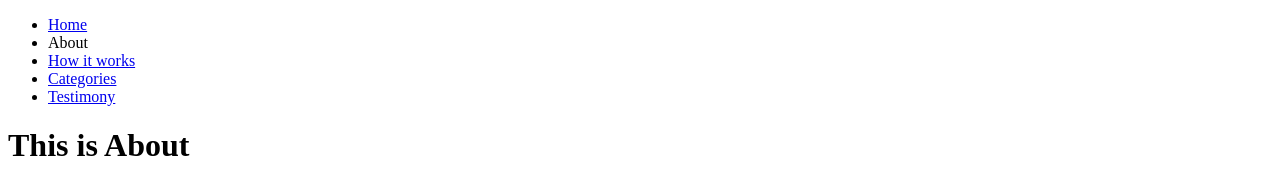
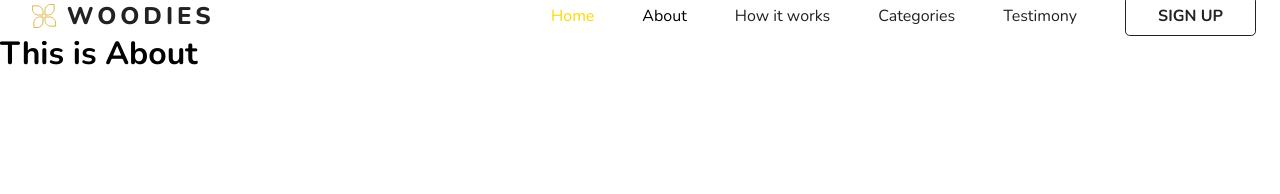
Before and after one commit to Ninni-cfm/day76_lev3_1_node.js-http, a website: page public/assets/html/about.html in a window 1280 px wide. Drawn offline with nearby package versions, Linux system fonts and the light colour scheme.

Commit message:
Navigation styled

```diff
--- a/index.js
+++ b/index.js
@@ -22,6 +22,12 @@ const server = http.createServer((req, res) => {
         case '.png':
             mimeType = 'image/png';
             break;
+        case '.webp':
+            mimeType = 'image/webp';
+            break;
+        case '.svg':
+            mimeType = 'image/svg+xml';
+            break;
         case '.css':
             mimeType = 'text/css';
             break;
--- a/public/assets/css/style.css
+++ b/public/assets/css/style.css
@@ -0,0 +1,67 @@
+/****************************************************************************/
+@import url("https://fonts.googleapis.com/css2?family=Nunito:ital,wght@0,200;0,300;0,400;0,600;0,700;0,800;0,900;1,200;1,300;1,400;1,600;1,700;1,800;1,900&display=swap");
+
+/****************************************************************************/
+* {
+    margin: 0;
+    padding: 0;
+}
+
+/****************************************************************************/
+html {
+    font-family: "Nunito", sans-serif;
+}
+
+/****************************************************************************/
+.Navigation {
+    display: flex;
+    justify-content: space-between;
+}
+.Navigation a {
+    text-decoration: none;
+    color: #222;
+}
+.Navigation a:visited {
+    text-decoration: none;
+    color: #222;
+}
+.NavigationBar {
+    display: flex;
+    align-items: center;
+    list-style-type: none;
+}
+.NavigationLogo {
+    display: flex;
+    align-items: center;
+    padding: 0 2rem;
+    color: #3e3f43;
+    font-weight: 800;
+    font-size: 1.5rem;
+    letter-spacing: 0.25rem;
+}
+.NavigationLogo:visited {
+    color: #3e3f43;
+}
+.NavigationLogo img {
+    width: 1.5rem;
+}
+.NavigationBar li {
+    padding: 0 1.5rem;
+}
+.NavigationBar li:first-of-type {
+    color: gold;
+}
+.NavigationBar li:first-of-type a {
+    color: gold;
+}
+.NavigationBar li:first-of-type a:visited {
+    color: gold;
+}
+.NavigationBarButton {
+    border: 1px solid #222;
+    border-radius: 0.3rem;
+    padding: 0.5rem 2rem;
+    font-weight: 700;
+}
+
+/****************************************************************************/
--- a/public/assets/html/about.html
+++ b/public/assets/html/about.html
@@ -10,13 +10,21 @@
 </head>
 
 <body>
-    <ul>
-        <li><a href="../../index.html">Home</a></li>
-        <li>About</li>
-        <li><a href="how-it-works.html">How it works</a></li>
-        <li><a href="categories.html">Categories</a></li>
-        <li><a href="testimony.html">Testimony</a></li>
-    </ul>
+    <nav class="Navigation">
+        <a href="../../index.html" class="NavigationLogo">
+            <img src="../img/logo-small.svg" alt="Logo">
+            &nbsp;WOODIES
+        </a>
+        <ul class="NavigationBar">
+            <li><a href="../../index.html">Home</a></li>
+            <li>About</li>
+            <li><a href="how-it-works.html">How&nbsp;it&nbsp;works</a></li>
+            <li><a href="categories.html">Categories</a></li>
+            <li><a href="testimony.html">Testimony</a></li>
+            <li><a href="testimony.html" class="NavigationBarButton">SIGN&nbsp;UP</a></li>
+        </ul>
+    </nav>
+
     <h1>This is About</h1>
 </body>
 
```
Also changed, not shown: public/assets/html/categories.html (+15 -7 lines), public/assets/html/how-it-works.html (+14 -7 lines), public/assets/html/testimony.html (+15 -7 lines), public/index.html (+15 -7 lines), public/assets/img/logo-big.svg (added), public/assets/img/logo-small.svg (added), public/favicon.ico.
